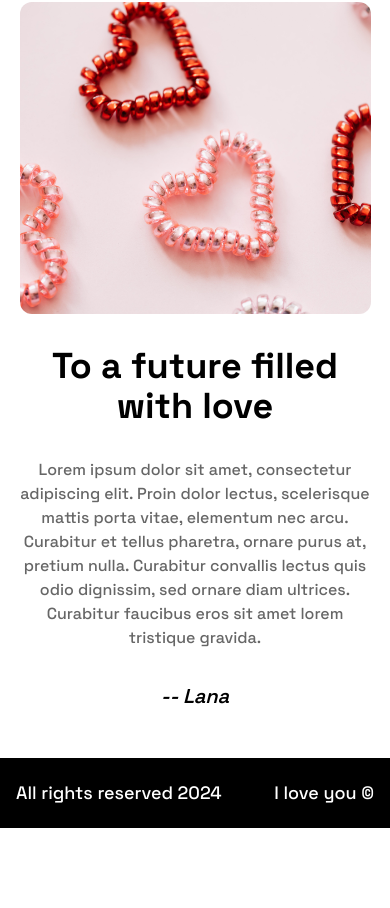
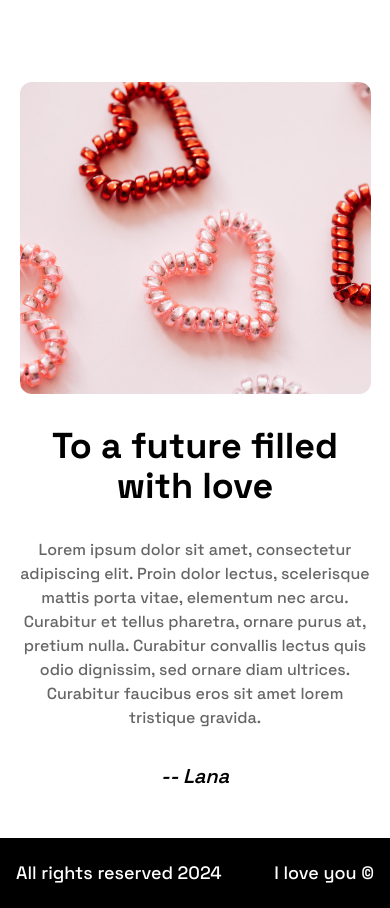
Before and after one commit to jesutobi-world/Valentine, a website: page src/index.html in a window 390 px wide. Shown: the part 3460-4368 px from the top of the page. Before the commit the page ends 4288 px from the top, so only its background shows below. Drawn offline with Linux system fonts and the light colour scheme.

Commit message:
goodnight

```diff
--- a/src/index.html
+++ b/src/index.html
@@ -5,8 +5,8 @@
   <meta name="viewport" content="width=device-width, initial-scale=1.0">
   <link href="./output.css" rel="stylesheet">
 </head>
-<body class="w-full h-auto lg:px-24 max-w-[1440px] flex flex-col items-center relative">
-    <section class="w-full flex flex-col items-center">
+<body class="w-full h-auto flex flex-col items-center relative ">
+    <section class="w-full flex flex-col items-center max-w-[1440px] lg:px-24">
         <nav class="bg-black w-full h-[100px] flex items-center mb-[50px] justify-between px-2 lg:px-4">
             <div class="flex items-center h-full">
                 <div class="h-[80px] w-[80px]">
@@ -26,7 +26,7 @@
         </section>
         <section class="mb-24 w-[90%] lg:w-full">
             <h1 class="text-4xl text-center lg:text-left lg:text-5xl font-bold mb-8">14 Reasons Why!</h1>
-            <div class="w-full h-auto grid grid-flow-col gap-4 lg:grid-cols-3 grid-cols-2 auto-rows-[200px] lg:auto-rows-[300px] lg:gap-10 my-10">
+            <div class="w-full h-auto grid grid-flow-col gap-6 lg:grid-cols-3 grid-cols-2 auto-rows-[200px] lg:auto-rows-[300px] lg:gap-10 my-10">
                 <div class="text-white bg-black col-span-1 row-span-1 rounded-lg lg:col-span-2 lg:row-span-1 lg:col-start-1 lg:col-end-3 overflow-hidden hover:scale-110 duration-300 ease-in-out image" onclick="showModal(1)">
                     <img src="./images/Valentine/1.jpg" alt="image 1" class="object-cover h-[100%] w-[100%]">
                 </div>
@@ -87,6 +87,10 @@
                 <p class="text-xl lg:text-2xl font-semibold lg:text-right italic">-- Lana</p>
             </div>
         </section>
+        <footer class="bg-black w-full h-[70px] flex justify-between items-center px-4">
+            <p class="text-white text-lg font-medium">All rights reserved 2024</p>
+            <p class="text-white text-lg font-medium">I love you &copy</p>
+        </footer>
     </section>
     <section class="modal-overlay fixed z-10 left-0 top-0 w-screen h-screen bg-[rgba(0,0,0,0.75)] flex items-center justify-center transition-opacity duration-300 ease-in-out hidden" id="modal">
         <div class="bg-white rounded-2xl h-[260px] w-[300px] px-5 py-8 flex flex-col justify-center relative hidden" id="card1">
@@ -160,10 +164,6 @@
             <p class="text-md opacity-60 font-medium">Lorem ipsum dolor sit amet, consectetur adipiscing elit. Proin dolor lectus, scelerisque mattis porta vitae, elementum nec arcu</p>
         </div>
     </section>
-    <footer class="bg-black w-full h-[70px] flex justify-between items-center px-4">
-        <p class="text-white text-lg font-medium">All rights reserved 2024</p>
-        <p class="text-white text-lg font-medium">I love you &copy</p>
-    </footer>
     <script src="./script.js"></script>
 </body>
 </html>
```
Also changed, not shown: src/output.css.
